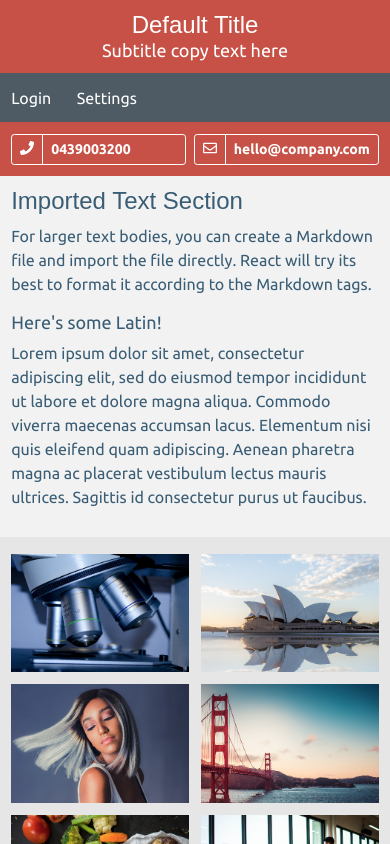
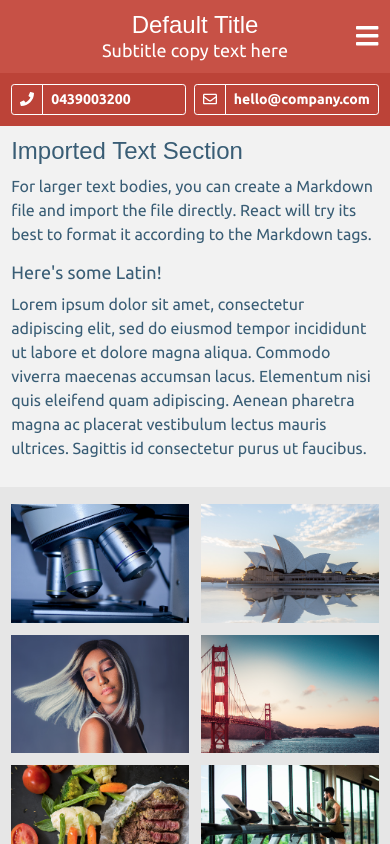
Before and after one commit to krinj/zinc-react-template, a React (Create React App) app in the folder app/: page / in a window 390 px wide. Shown: the top 844 px of the page. Built offline with nearby package versions, Linux system fonts and the light colour scheme; a web font is replaced by a local one.

Commit message:
Add Mobile Nav Menu Functionality

```diff
--- a/app/src/components/header/Header.tsx
+++ b/app/src/components/header/Header.tsx
@@ -7,6 +7,9 @@ import ContactType from '../common-contact/ContactType';
 import ContactEntry from '../common-contact/ContactEntry';
 import HeaderContactLink from './HeaderContactLink';
 import NavBarLinear from '../navigation/NavBarLinear';
+import { FontAwesomeIcon } from '@fortawesome/react-fontawesome';
+import NavigationModel from '../navigation/NavigationModel';
+import NavBarMobile from '../navigation/NavBarMobile';
 
 
 class Header extends DisplayableElement {
@@ -23,7 +26,7 @@ class Header extends DisplayableElement {
     }
 }
 
-const createLogoElement = (title: string, subtitle?: string, image?: string): JSX.Element => {
+const createTitleElement = (title: string, subtitle?: string, image?: string): JSX.Element => {
 
     let imageElement: JSX.Element | null = null;
     const subtitleElement: JSX.Element | null = subtitle  ? <h5 className="no-margin">Subtitle copy text here</h5> : null;
@@ -34,7 +37,7 @@ const createLogoElement = (title: string, subtitle?: string, image?: string): JS
         imageElement = <div style={{display: "flex", marginRight: "16px"}}><img src={image} className="header-logo" alt="logo of business"/></div>;
     }
 
-    return <div className="dev" style={{display: "flex"}}>
+    return <div className="dev max-width" style={{display: "flex"}}>
 
         {imageElement}
 
@@ -43,8 +46,8 @@ const createLogoElement = (title: string, subtitle?: string, image?: string): JS
                 <h1 className="no-margin">{title}</h1>
                 {subtitleElement}
             </div>
+        </div>
 
-        </div>
     </div>;
 }
 
@@ -67,28 +70,56 @@ const createContactBar = (contactDefs: ContactDefinition[]): JSX.Element => {
     </div>
 }
 
+const createMobileMenu = (navigationModel: NavigationModel, isMenuActive: boolean, onDisableMenu: any) => {
+    return <>
+    <div className="mobile-nav-overlay" onMouseDown={onDisableMenu}>This is a Mobile Menu bar</div>
+    <NavBarMobile {...navigationModel} />
+    {/* <div className="mobile-nav">This is a Mobile Menu bar</div> */}
+    </>;
+}
+
+const createMenuButton = (isMenuActive: boolean, onEnableMenu: any) => {
+    return <div className="dev flex" style={{position: "absolute", right: "0", height: "100%"}}>
+        <span className="auto-margin" onMouseDown={onEnableMenu} style={{fontSize: "1.6em"}}><FontAwesomeIcon icon={"bars"}/></span>
+    </div>;
+}
+
 const HeaderJSX: React.FC<HeaderModel> = (props) => {
 
     let contactElement: JSX.Element | null = null;
     let logoCol: string = "col-md-12";
 
+    const [menuActive, setMenuActive] = React.useState(false);
+
+    // Work out whether we show navigation assets or not.
+    const shouldShowNavMenu: boolean = props.isMobile && props.navigationModel ? true: false;
+
     // Get dense contact definitions.
     const contactLib: ContactLibrary = ContactLibrary.getInstance();
     const contactMap: Map<ContactType, ContactEntry> | undefined = props.contactModel?.contactMap;
     const contactDefs: ContactDefinition[] = contactLib.getFilteredContactItems(props.contactTypesToShow, contactMap);
+    let mobileMenu: JSX.Element | null = null;
+
+    if (props.navigationModel && menuActive) {
+        mobileMenu = createMobileMenu(props.navigationModel, menuActive, () => setMenuActive(false));
+    }
 
     if (contactDefs) {
         contactElement = createContactBar(contactDefs);
         logoCol = "col-md-7";
     }
 
+    const menuButton: JSX.Element | null = shouldShowNavMenu ? createMenuButton(menuActive, () => setMenuActive(true)) : null;
+
     return <div className="dev">
         <div className="row no-margin">
 
-            <div className={`dev ${logoCol} no-padding`}>
-                {createLogoElement(props.title, props.logoImagePath)}
+            <div className={`dev ${logoCol} no-padding flex`}>
+                {createTitleElement(props.title, props.logoImagePath)}
+                {menuButton}
             </div>
 
+            {mobileMenu}
             {contactElement}
         </div>
     </div>
--- a/app/src/components/header/HeaderModel.ts
+++ b/app/src/components/header/HeaderModel.ts
@@ -8,6 +8,7 @@ import NavigationModel from "../navigation/NavigationModel";
 interface HeaderModel {
     title: string;
     contactTypesToShow: ContactType[];
+    isMobile?: boolean;
     navigationModel?: NavigationModel;
     subtitle?: string;
     contactModel?: ContactModel;
--- /dev/null
+++ b/app/src/components/navigation/NavBarMobile.tsx
@@ -0,0 +1,13 @@
+import React from 'react';
+import NavigationModel from './NavigationModel';
+import BlockTheme from '../../utils/structure/ContentBlock/BlockTheme';
+
+
+const NavBarMobile: React.FC<NavigationModel> = (props) => {
+    const theme: string = BlockTheme.BASIC;
+    return <div className={`mobile-nav ${theme}`}>
+        New NavBarMobile
+    </div>;
+}
+
+export default NavBarMobile;
--- a/app/src/injected/content/siteContent.ts
+++ b/app/src/injected/content/siteContent.ts
@@ -24,7 +24,7 @@ import mapImage from "../images/location_map.png";
 
 // Import Font Icons
 import { library } from '@fortawesome/fontawesome-svg-core';
-import { faCheck, faPhone, faUser, faTimes, faInfo, faMapMarkedAlt} from '@fortawesome/free-solid-svg-icons';
+import { faCheck, faPhone, faUser, faTimes, faInfo, faMapMarkedAlt, faBars} from '@fortawesome/free-solid-svg-icons';
 import { faEnvelope, } from '@fortawesome/free-regular-svg-icons';
 import { faFacebookSquare, faFacebook } from '@fortawesome/free-brands-svg-icons';
 import TextSection from "../../components/text-section/TextSection";
@@ -248,7 +248,7 @@ class ZincContent extends SiteContentInterface {
 
     private registerIconLibrary = (): void => {
 
-        library.add(faCheck, faPhone, faEnvelope, faFacebookSquare, faUser, faTimes, faMapMarkedAlt);
+        library.add(faCheck, faPhone, faEnvelope, faFacebookSquare, faUser, faTimes, faMapMarkedAlt, faBars);
         library.add(faInfo);
 
         // Set the icons that we need for our contact library.
--- a/app/src/style/style.scss
+++ b/app/src/style/style.scss
@@ -1,5 +1,5 @@
 .dev {
-    /* border: 1px dashed #bbb; */
+    // border: 1px dashed #bbb;
 }
 
 .content-block-footer {
@@ -8,6 +8,10 @@
 
 .no-margin {
     margin: 0px;
+}
+
+.auto-margin {
+    margin: auto;
 }
 
 .no-padding {
@@ -129,3 +133,31 @@ img {
     border-radius: 4px;
     padding: 1em;
 }
+
+.mobile-nav {
+    width: 80vw;
+    height: 100%;
+    background-color: white;
+    position: fixed;
+    top: 0;
+    left: 0;
+    z-index: 2;
+}
+
+.mobile-nav-overlay {
+    width: 100%;
+    height: 100%;
+    background-color: rgba(0, 0, 0, 0.5);
+    position: fixed;
+    top: 0;
+    left: 0;
+    z-index: 1;
+}
+
+.flex {
+    display: flex;
+}
+
+.max-width {
+    width: 100%;
+}
--- a/app/src/utils/structure/ContentPage/ContentPage.tsx
+++ b/app/src/utils/structure/ContentPage/ContentPage.tsx
@@ -52,11 +52,11 @@ const ContentPage: React.FC<ContentPageProps> = (props) => {
 
         // Only show the main contact bar if it's not on mobile.
         const headerContactsToShow: ContactType[] | undefined = isMobile ? [] : props.headerModel.contactTypesToShow;
-        const header = new Header({...props.headerModel, contactTypesToShow: headerContactsToShow});
+        const header = new Header({...props.headerModel, contactTypesToShow: headerContactsToShow, isMobile: isMobile});
         headerBlock = wrapWithContentBlock(header, props.headerModel.theme);
 
         // If there is a navigation block.
-        if (props.headerModel.navigationModel) {
+        if (props.headerModel.navigationModel && !isMobile) {
             const navStyle: object = {paddingTop: "0.8em", paddingBottom: "0.8em"};
             navigationBlock = wrapWithContentBlock(new Navigation(props.headerModel.navigationModel), BlockTheme.INVERTED, "navbar", navStyle);
         }
```
